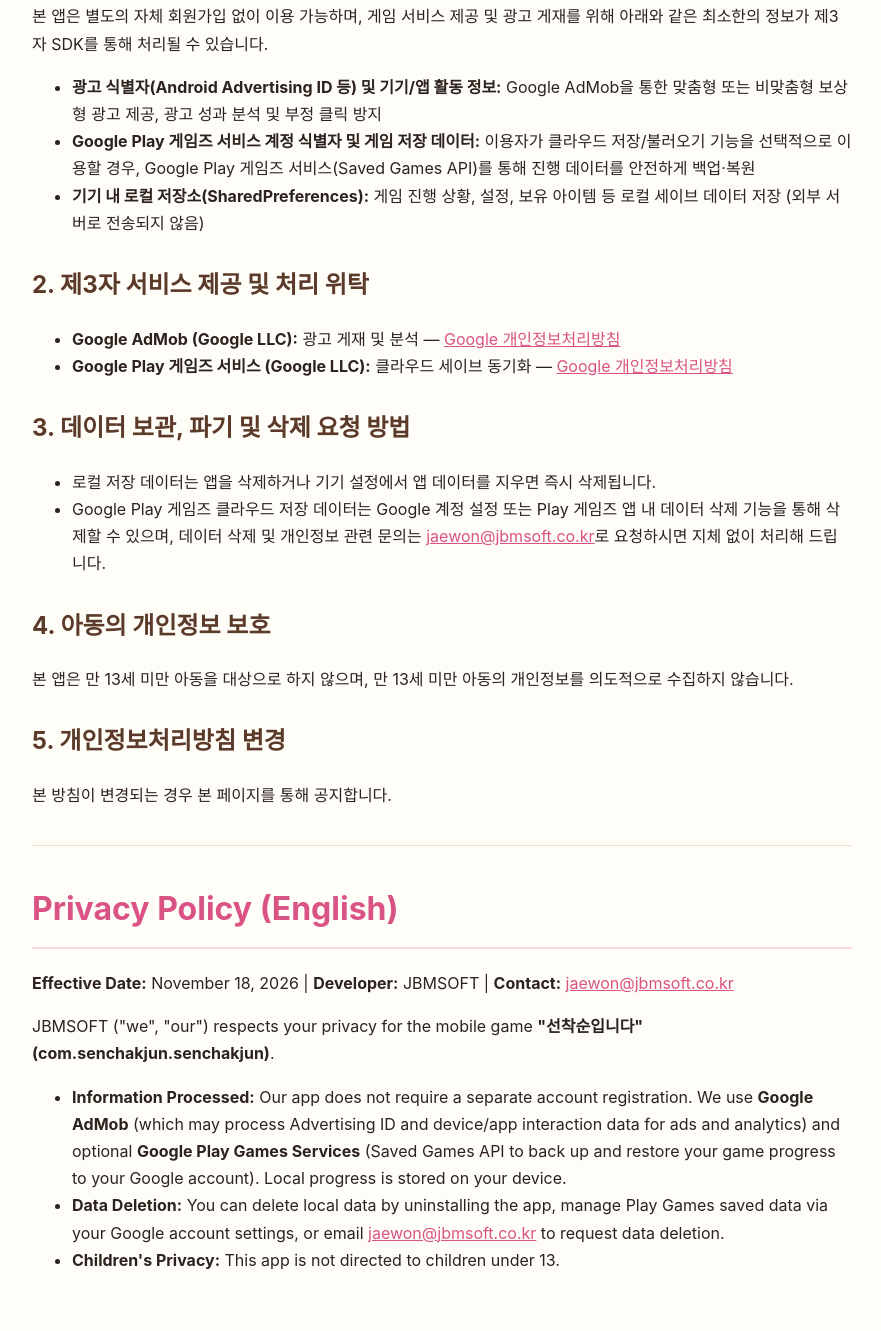
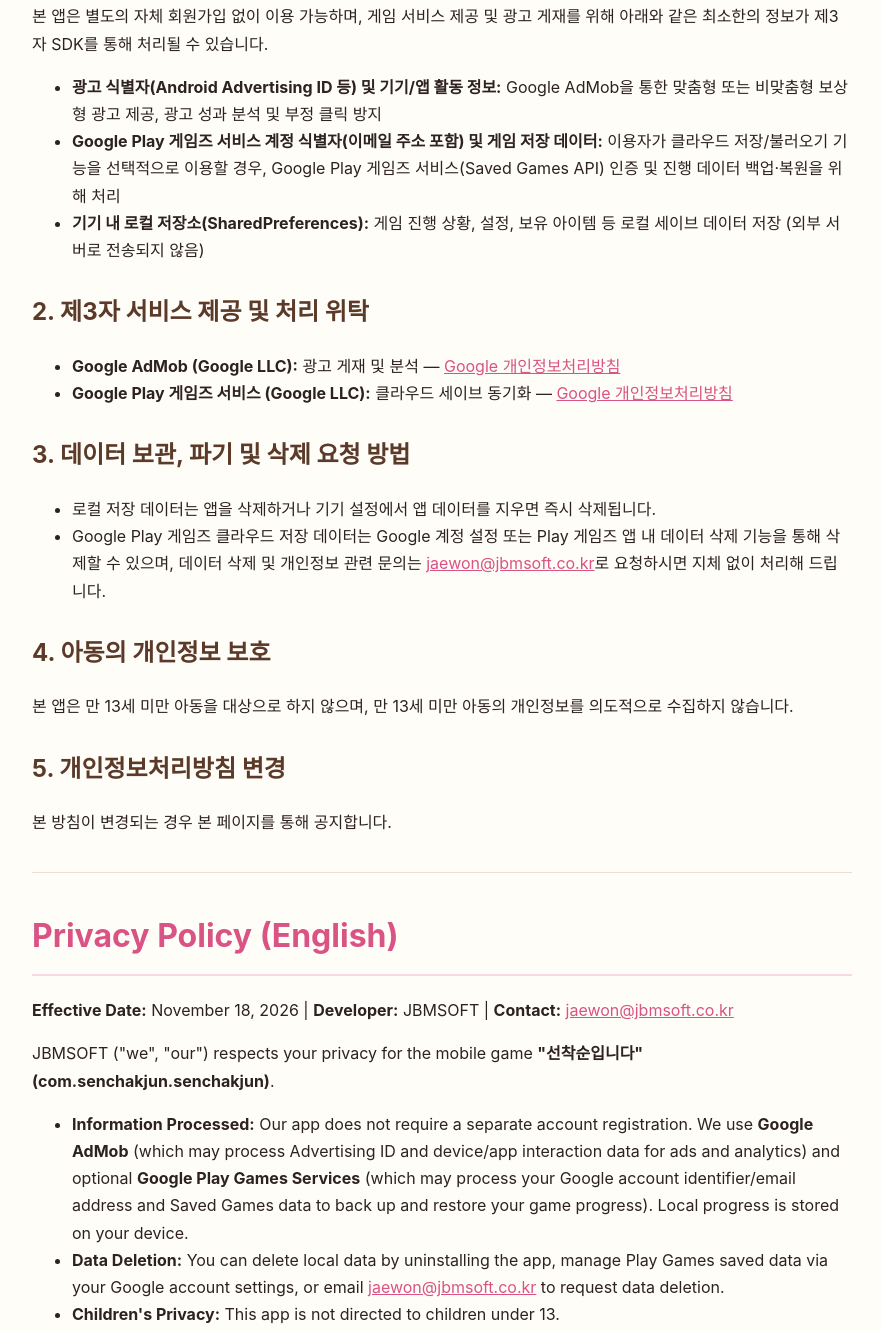
Before and after one commit to jbm-soft/senchakjun-privacy, a plain HTML site: page index.html in a window 1280 px wide. Shown: the part 399-1730 px from the top of the page, without its empty margins (198-1079 px from the left). Drawn offline with Linux system fonts and the light colour scheme.

Commit message:
Disclose Play Games email address in Privacy Policy

```diff
--- a/index.html
+++ b/index.html
@@ -27,7 +27,7 @@
   <p>본 앱은 별도의 자체 회원가입 없이 이용 가능하며, 게임 서비스 제공 및 광고 게재를 위해 아래와 같은 최소한의 정보가 제3자 SDK를 통해 처리될 수 있습니다.</p>
   <ul>
     <li><strong>광고 식별자(Android Advertising ID 등) 및 기기/앱 활동 정보:</strong> Google AdMob을 통한 맞춤형 또는 비맞춤형 보상형 광고 제공, 광고 성과 분석 및 부정 클릭 방지</li>
-    <li><strong>Google Play 게임즈 서비스 계정 식별자 및 게임 저장 데이터:</strong> 이용자가 클라우드 저장/불러오기 기능을 선택적으로 이용할 경우, Google Play 게임즈 서비스(Saved Games API)를 통해 진행 데이터를 안전하게 백업·복원</li>
+    <li><strong>Google Play 게임즈 서비스 계정 식별자(이메일 주소 포함) 및 게임 저장 데이터:</strong> 이용자가 클라우드 저장/불러오기 기능을 선택적으로 이용할 경우, Google Play 게임즈 서비스(Saved Games API) 인증 및 진행 데이터 백업·복원을 위해 처리</li>
     <li><strong>기기 내 로컬 저장소(SharedPreferences):</strong> 게임 진행 상황, 설정, 보유 아이템 등 로컬 세이브 데이터 저장 (외부 서버로 전송되지 않음)</li>
   </ul>
 
@@ -55,7 +55,7 @@
   <p><strong>Effective Date:</strong> November 18, 2026 | <strong>Developer:</strong> JBMSOFT | <strong>Contact:</strong> <a href="mailto:jaewon@jbmsoft.co.kr">jaewon@jbmsoft.co.kr</a></p>
   <p>JBMSOFT ("we", "our") respects your privacy for the mobile game <strong>"선착순입니다" (com.senchakjun.senchakjun)</strong>.</p>
   <ul>
-    <li><strong>Information Processed:</strong> Our app does not require a separate account registration. We use <strong>Google AdMob</strong> (which may process Advertising ID and device/app interaction data for ads and analytics) and optional <strong>Google Play Games Services</strong> (Saved Games API to back up and restore your game progress to your Google account). Local progress is stored on your device.</li>
+    <li><strong>Information Processed:</strong> Our app does not require a separate account registration. We use <strong>Google AdMob</strong> (which may process Advertising ID and device/app interaction data for ads and analytics) and optional <strong>Google Play Games Services</strong> (which may process your Google account identifier/email address and Saved Games data to back up and restore your game progress). Local progress is stored on your device.</li>
     <li><strong>Data Deletion:</strong> You can delete local data by uninstalling the app, manage Play Games saved data via your Google account settings, or email <a href="mailto:jaewon@jbmsoft.co.kr">jaewon@jbmsoft.co.kr</a> to request data deletion.</li>
     <li><strong>Children's Privacy:</strong> This app is not directed to children under 13.</li>
   </ul>
```
